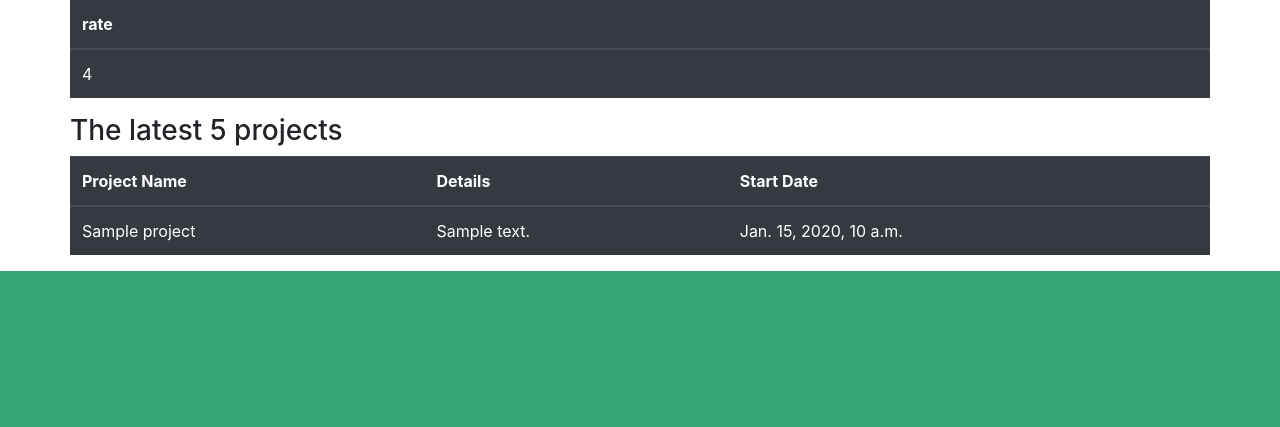
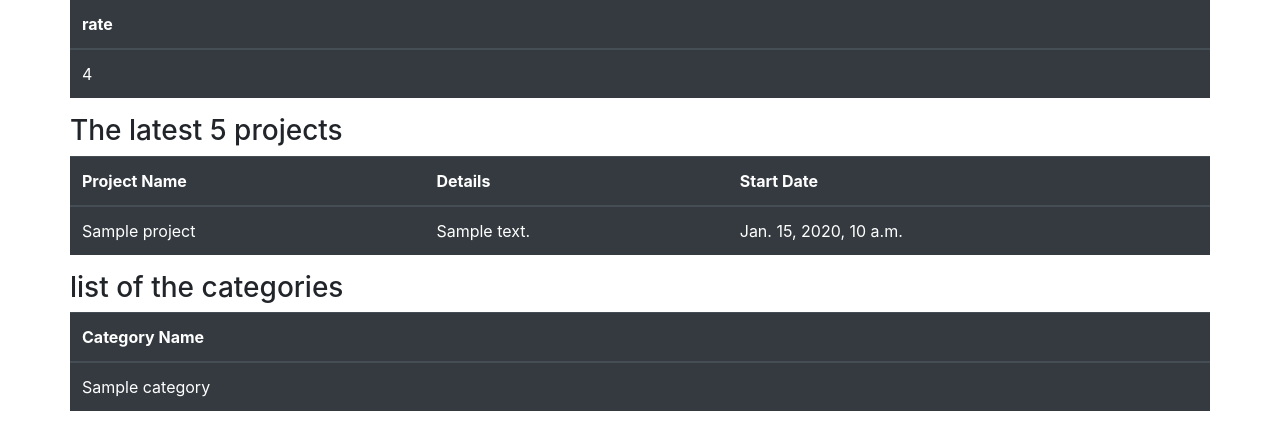
Before and after one commit to Islam-Youssief/Projects-Donation, a Django app: page / in a window 1280 px wide. Shown: the part 682-1109 px from the top of the page. Before the commit the page ends 953 px from the top, so only its background shows below. Run offline with Django 3.2, Linux system fonts and the light colour scheme; tables that the repository leaves empty hold one stand-in row (values such as "Sample post"); some libraries are stand-ins or nearby versions.

Commit message:
display all categories

```diff
--- a/projects/templates/index.html
+++ b/projects/templates/index.html
@@ -108,8 +108,6 @@
     </div>
 </div>
 
-
-
 <div class="container">
     <div class="row">
         <h3>
@@ -139,6 +137,31 @@
     </div>
 </div>
 
+<div class="container">
+    <div class="row">
+        <h3>
+            list of the categories
+        </h3>
+
+        <table class="table table-dark">
+            <thead>
+                <tr>
+                    <th scope="col">Category Name</th>
+                </tr>
+            </thead>
+
+            <tbody>
+                {% for i in allCategories %}
+                <tr>
+                    <td>{{ i.category_name }}</td>
+                </tr>
+                {% endfor %}
+            </tbody>
+        </table>
+
+    </div>
+</div>
+
 {% endblock %}
 {% block js %}
 <script src="https://stackpath.bootstrapcdn.com/bootstrap/4.3.1/js/bootstrap.min.js" integrity="sha384-JjSmVgyd0p3pXB1rRibZUAYoIIy6OrQ6VrjIEaFf/nJGzIxFDsf4x0xIM+B07jRM"
--- a/projects/views.py
+++ b/projects/views.py
@@ -3,37 +3,42 @@ from django.http import HttpResponse
 import datetime
 import math
 from django.db.models import Avg, Count, Q, Sum
-from .models import Project,ProjectRate,Comment
+from .models import Project, ProjectRate, Comment, Category
 from django.shortcuts import redirect, render
 
 
 # Create your views here.
 
 
-def project_details(requset,id):
-    project=Project.objects.get(id=id)
+def project_details(requset, id):
+    project = Project.objects.get(id=id)
     avg_rate = ProjectRate.objects.filter(project_id=id).aggregate(Avg('rate'))
     if avg_rate['rate__avg'] == None:
         avg_rate['rate__avg'] = "0"
 
-    context= {
+    context = {
         "project":  project,
         "avg_rate": avg_rate
     }
     return render(requset, 'projects/project_page.html/', context)
 
-#aml
+# aml
+
 
 def index(request):
-    test=ProjectRate.objects.raw('''SELECT projects_projectrate.id, projects_projectrate.rate
+    rated = ProjectRate.objects.raw('''SELECT projects_projectrate.id, projects_project.project_name, projects_projectrate.rate
                                     FROM projects_project JOIN projects_projectrate
                                     WHERE projects_project.id = projects_projectrate.project_id
                                     ORDER BY projects_projectrate.rate
                                     DESC LIMIT 5''')
 
-    data = Project.objects.all().order_by('start_date')[:5]
+    latest = Project.objects.all().order_by('start_date')[:5]
     #rated = ProjectRate.objects.filter(project_id=1).select_related()
-    return render(request,'index.html',{'latestProject':data,
-                                        'hightLatestProject':test
-                })
+
+    cat = Category.objects.all()
+
+    return render(request, 'index.html', {'hightLatestProject': rated,
+                                          'latestProject': latest,
+                                          'allCategories': cat })
+
     # to enter new category <a href=" {%url 'my_category'  %}"> category </a>   47 -- 3:11 min
```
